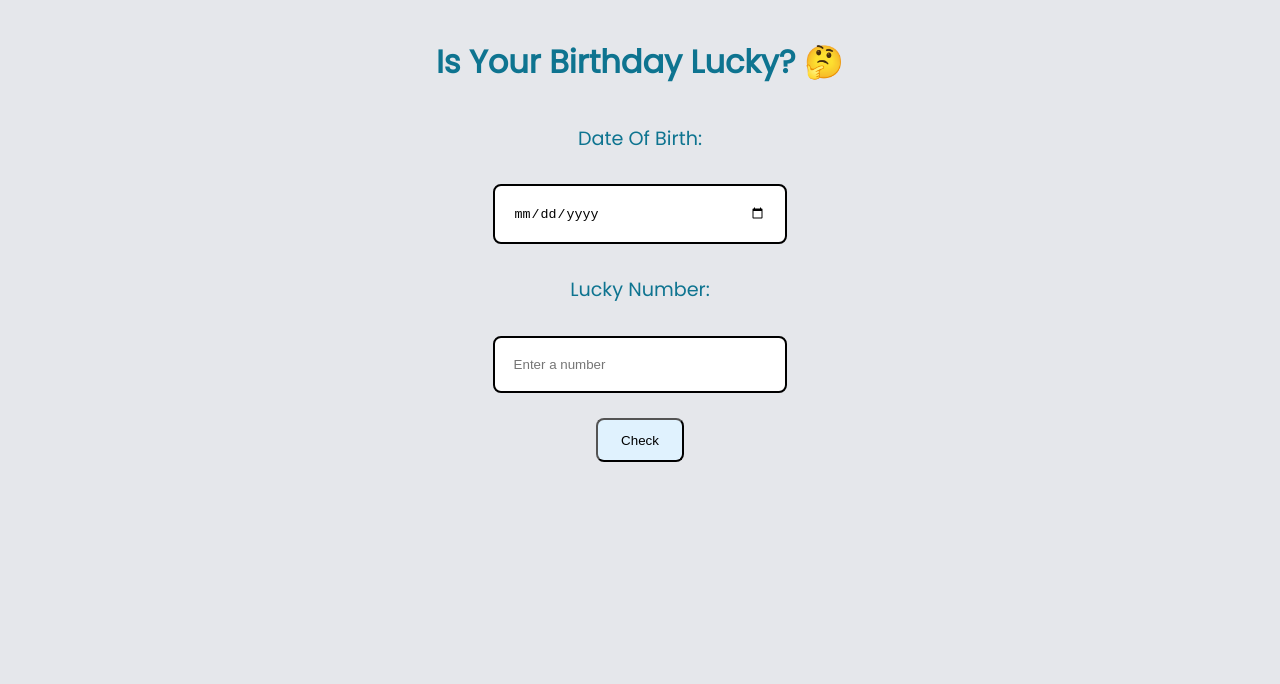
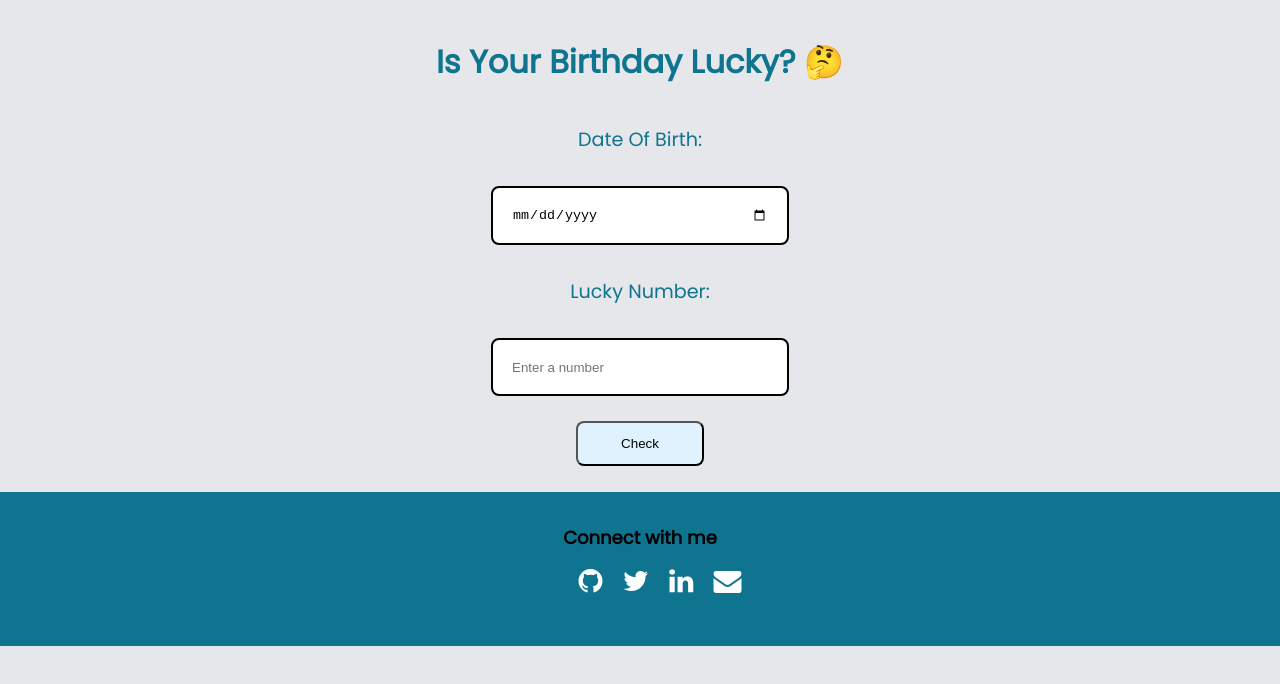
Before and after one commit to Sanika03/Is-your-birthday-lucky, a plain HTML site: page index.html in a window 1280 px wide. Drawn offline with Linux system fonts and the light colour scheme.

Commit message:
added footer

```diff
--- a/index.html
+++ b/index.html
@@ -6,8 +6,10 @@
     <meta name="viewport" content="width=device-width, initial-scale=1.0">
     <title>Is Your Birthday Lucky ?</title>
     <link href="styles.css" rel="stylesheet" />
+    <link rel="stylesheet" href="https://cdnjs.cloudflare.com/ajax/libs/font-awesome/4.7.0/css/font-awesome.min.css">
 </head>
 <body>
+
     <h1>Is Your Birthday Lucky? 🤔</h1>
 
     <div class="container">
@@ -23,6 +25,38 @@
         <p id="output-div"></p>
 
     </div>
+
+    <footer class="footer">
+        <div class="footer-header">Connect with me </div>
+        <ul class="list-non-bullet">
+            <li class="list-item-inline">
+                <a class="link" href="https://github.com/Sanika03">
+                    <i class="fa fa-github" style="font-size:28px"></i>
+                </a>
+            </li>
+
+            <li class="list-item-inline">
+                <a class="link" href="https://twitter.com/Sanika_0305">
+                    <i class="fa fa-twitter" style="font-size:28px"></i>
+                </a>
+            </li>
+
+            <li class="list-item-inline">
+                <a class="link" href="https://www.linkedin.com/in/sanika-suryawanshi-b17181205/">
+                    <i class="fa fa-linkedin" style="font-size:28px"></i>
+                </a>
+            </li>
+
+            <li class="list-item-inline">
+                <a class="link" href="mailto:sanikasuryawanshi0305@gmail.com">
+                    <i class="fa fa-envelope " style="font-size:28px"></i>
+                </a>
+            </li>
+        </ul>
+    </footer>
 </body>
 <script src="app.js" type="text/javascript"></script>
+<script type="text/javascript">
+    alert("NOTE : We do not store any data");
+    </script>
 </html>
--- a/styles.css
+++ b/styles.css
@@ -8,6 +8,7 @@
 
 body{
     background-color: #e5e7eb;
+    margin: 0;
 }
 
 .container{
@@ -44,7 +45,7 @@ input{
     margin-top: 1.5%;
     margin-bottom: 1.5%;
     background-color: var(--secondary-color);
-    width: 7%;
+    width: 10%;
     padding: 1%;
     border-radius: 0.5rem;
 }
@@ -53,3 +54,34 @@ p{
     margin: 2%;
     font-size: large;
 }
+
+.footer {
+    background-color: var(--primary-color);
+    padding: 2rem 1rem;
+    color: white;
+    text-align: center;
+}
+
+.footer .footer-header {
+    font-weight: bold;
+    font-size: large;
+    color: black;
+}
+
+.fa {
+    color: white;
+}
+
+.link {
+    text-decoration: none;
+}
+
+.list-non-bullet {
+    list-style: none;
+}
+
+.list-item-inline{
+    align-self: center;
+    display: inline-block;
+    padding: 0rem 0.5rem;
+}
```
